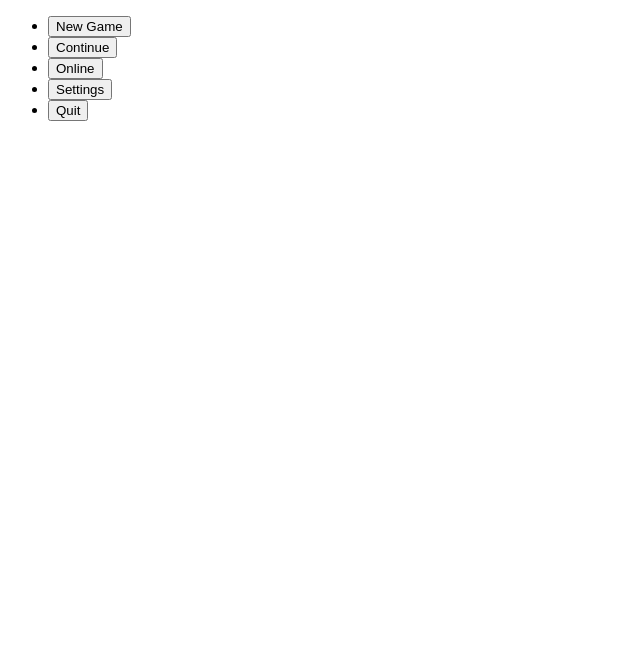
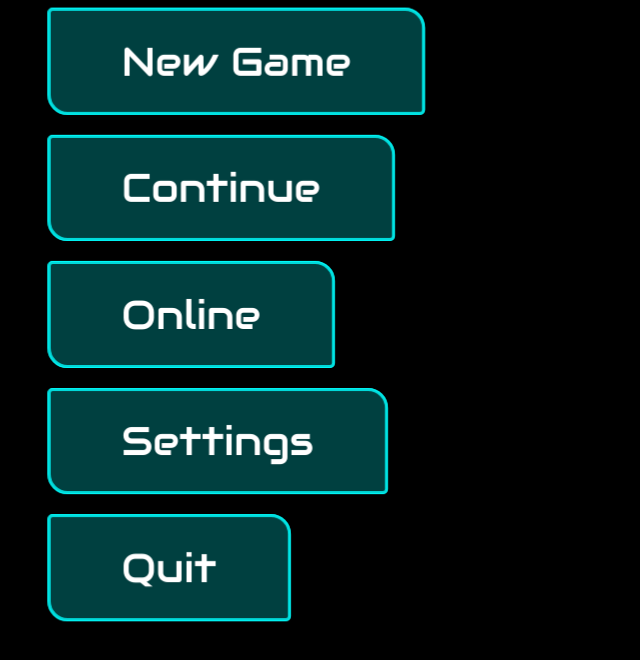
Before and after one commit to https-github-com-hasegawa2073/web-dev-Component-patterns, a plain HTML site: page GameMenu/index.html in a window 1280 px wide. Shown: the whole page, without its empty margins (0-640 px from the left). Drawn offline with Linux system fonts and the light colour scheme.

Commit message:
add: cssとjs読み込み

```diff
--- a/GameMenu/index.html
+++ b/GameMenu/index.html
@@ -5,6 +5,10 @@
   <meta http-equiv="X-UA-Compatible" content="IE=edge">
   <meta name="viewport" content="width=device-width, initial-scale=1.0">
   <title>Game Menu</title>
+  <link rel="preconnect" href="https://fonts.googleapis.com">
+  <link rel="preconnect" href="https://fonts.gstatic.com" crossorigin>
+  <link href="https://fonts.googleapis.com/css2?family=Audiowide&display=swap" rel="stylesheet">
+  <link rel="stylesheet" href="css/style.css">
 </head>
 <body>
   <ul class="threeD-button-set">
@@ -14,5 +18,6 @@
     <li><button>Settings</button></li>
     <li><button>Quit</button></li>
   </ul>
+  <script type="module" src="js/main.js"></script>
 </body>
 </html>
```
